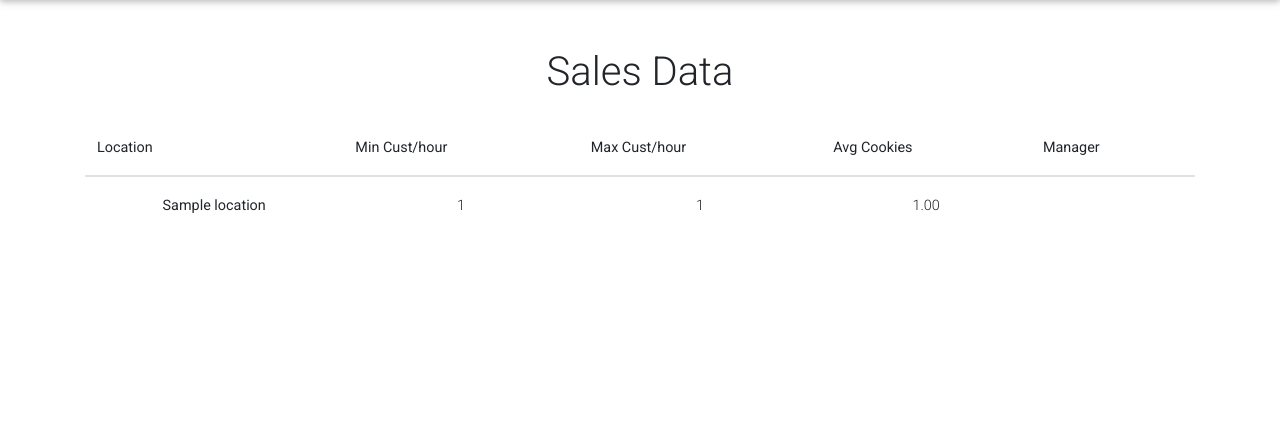
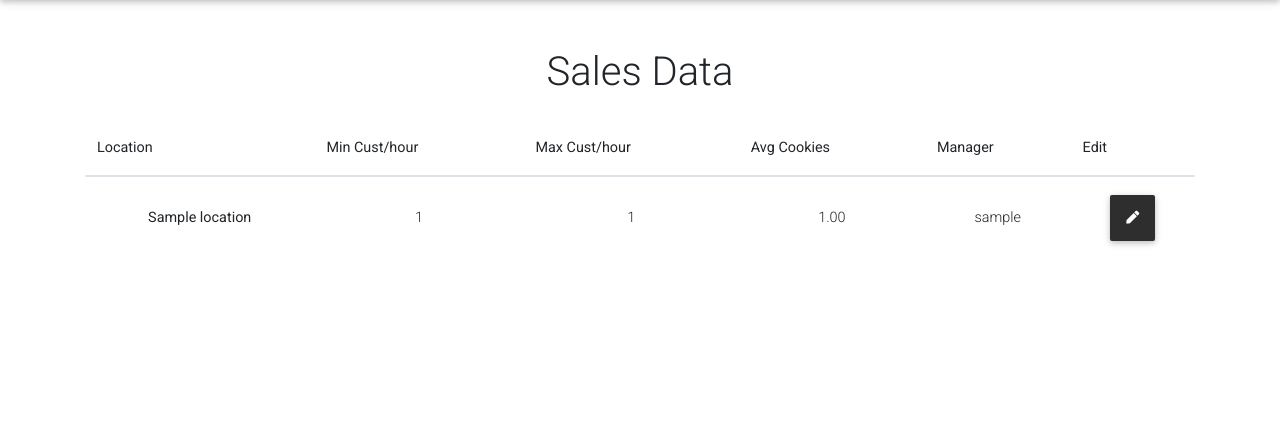
Before and after one commit to LeoKuhorev/cookie-stand-python, a Django app: page /sales/ in a window 1280 px wide. Shown: the part 58-503 px from the top of the page. Run offline with Django 3.2, Linux system fonts and the light colour scheme; a user stored in the database is signed in; tables that the repository leaves empty hold one stand-in row (values such as "Sample post"); some libraries are stand-ins or nearby versions.

Commit message:
store edit form added

```diff
--- a/cookies/urls.py
+++ b/cookies/urls.py
@@ -1,8 +1,9 @@
 from django.urls import path
-from .views import home, sales_data
+from .views import home, sales_data, store_edit
 
 
 urlpatterns = [
     path('', home, name='home'),
-    path('sales/', sales_data, name='sales')
+    path('sales/', sales_data, name='sales'),
+    path('store/<int:store_id>/edit', store_edit, name='edit-store'),
 ]
--- a/cookies/views.py
+++ b/cookies/views.py
@@ -1,6 +1,9 @@
+from django.contrib.auth.decorators import login_required
+from django.http import HttpResponseForbidden
 from django.shortcuts import render
+
+from .forms import LocationForm
 from .models import Cookie, Location
-from django.contrib.auth.decorators import login_required
 
 
 def home(request):
@@ -17,9 +20,9 @@ def home(request):
         item.rating = rating
         cookies.append(item)
 
-
     context = {
-        'items':cookies
+        'items': cookies,
+        'title': 'Welcome',
     }
     return render(request, 'cookies/home.html', context)
 
@@ -27,12 +30,34 @@ def home(request):
 @login_required
 def sales_data(request):
     user = request.user
-    print(user)
-    sales_data = Location.objects.all()
 
-    context = {
-        'user': user,
-        'sales_data': sales_data
-    }
+    if user.is_staff:
+        sales_data = Location.objects.all()
 
-    return render(request, 'cookies/sales.html', context)
+        context = {
+            'user': user,
+            'sales_data': sales_data,
+            'title': 'Sales'
+        }
+
+        return render(request, 'cookies/sales.html', context)
+    else:
+        return HttpResponseForbidden("You don't have rights to access this page. Please contact your system administrator")
+
+
+@login_required
+def store_edit(request, store_id):
+    store = Location.objects.get(pk=store_id)
+    user = request.user
+    if store.manager == user or user.is_superuser:
+
+        form = LocationForm(instance=store)
+
+        context = {
+            'title': f'Edit {store.name}',
+            'form': form
+        }
+        return render(request, 'cookies/store_edit.html', context)
+
+    else:
+        return HttpResponseForbidden("You don't have rights to access this page. Please contact your system administrator")
--- a/server/settings.py
+++ b/server/settings.py
@@ -150,5 +150,9 @@ MEDIA_URL = '/media/'
 # Custom user
 AUTH_USER_MODEL = 'users.CustomUser'
 
+# login option settings
+LOGIN_REDIRECT_URL = 'home'
+LOGIN_URL = 'login'
+
 # Crispy Forms settings
 CRISPY_TEMPLATE_PACK = 'bootstrap4'
--- a/templates/cookies/sales.html
+++ b/templates/cookies/sales.html
@@ -1,13 +1,10 @@
-{% extends '_base.html' %}
-{% load static %}
-
-
-{% block link %}
-  <link rel="stylesheet" type="text/css" href="https://cdn.datatables.net/v/bs4/dt-1.10.21/af-2.3.5/b-1.6.3/b-colvis-1.6.3/b-html5-1.6.3/cr-1.5.2/sc-2.0.2/sp-1.1.1/datatables.min.css"/>
-{% endblock link %}
-
-
-{% block content %}
+{% extends '_base.html' %} {% load static %} {% block link %}
+<link
+  rel="stylesheet"
+  type="text/css"
+  href="https://cdn.datatables.net/v/bs4/dt-1.10.21/af-2.3.5/b-1.6.3/b-colvis-1.6.3/b-html5-1.6.3/cr-1.5.2/sc-2.0.2/sp-1.1.1/datatables.min.css"
+/>
+{% endblock link %} {% block content %}
 <h1 class="content text-center mb-4">Sales Data</h1>
 
 {% if sales_data %}
@@ -20,7 +17,7 @@
         <th scope="col">Max Cust/hour</th>
         <th scope="col">Avg Cookies</th>
         <th scope="col">Manager</th>
-
+        <th scope="col">Edit</th>
       </tr>
     </thead>
     <tbody id="table-body">
@@ -30,24 +27,30 @@
         <td class="align-middle text-center">{{ store.min_customers }}</td>
         <td class="align-middle text-center">{{ store.max_customers }}</td>
         <td class="align-middle text-center">{{ store.avg_sale }}</td>
-            <td class="align-middle text-center">{{ user.name }}</td>
-
-
+        <td class="align-middle text-center">{{ store.manager.username }}</td>
+        {% if user.username == store.manager.username or user.is_superuser %}
+        <td class="align-middle text-center">
+          <a
+            href="{% url 'edit-store' store.id %}"
+            type="button"
+            class="btn btn-elegant px-3"
+            ><i class="fas fa-pen" aria-hidden="true"></i
+          ></a>
+        </td>
+        {% endif %}
       </tr>
       {% endfor %}
     </tbody>
   </table>
 </div>
 {% else %}
-    <h3 class="content">No sales data found, go to the <a href="{% url 'home' %}">home</a> page</h3>
-  {% endif %}
-
-
-
-{% endblock content%}
-
-
-{% block script %}
-  <script type="text/javascript" src="https://cdn.datatables.net/v/bs4/dt-1.10.21/af-2.3.5/b-1.6.3/b-colvis-1.6.3/b-html5-1.6.3/cr-1.5.2/sc-2.0.2/sp-1.1.1/datatables.min.js"></script>
+<h3 class="content">
+  No sales data found, go to the <a href="{% url 'home' %}">home</a> page
+</h3>
+{% endif %} {% endblock content%} {% block script %}
+<script
+  type="text/javascript"
+  src="https://cdn.datatables.net/v/bs4/dt-1.10.21/af-2.3.5/b-1.6.3/b-colvis-1.6.3/b-html5-1.6.3/cr-1.5.2/sc-2.0.2/sp-1.1.1/datatables.min.js"
+></script>
 <script type="text/javascript" src="{% static 'js/history.js' %}"></script>
 {% endblock script %}
--- a/templates/partials/_navbar.html
+++ b/templates/partials/_navbar.html
@@ -1,29 +1,38 @@
 <!--Navbar -->
 <nav class="navbar navbar-expand-lg navbar-light #fafafa">
-  <a class="navbar-brand" href="{% url 'home' %}"><img src="https://img.icons8.com/plasticine/100/000000/cookie.png" width="40" /></a>
-  <button class="navbar-toggler" type="button" data-toggle="collapse" data-target="#navbarSupportedContent-555"
-    aria-controls="navbarSupportedContent-555" aria-expanded="false" aria-label="Toggle navigation">
+  <a class="navbar-brand" href="{% url 'home' %}"
+    ><img
+      src="https://img.icons8.com/plasticine/100/000000/cookie.png"
+      width="40"
+  /></a>
+  <button
+    class="navbar-toggler"
+    type="button"
+    data-toggle="collapse"
+    data-target="#navbarSupportedContent-555"
+    aria-controls="navbarSupportedContent-555"
+    aria-expanded="false"
+    aria-label="Toggle navigation"
+  >
     <span class="navbar-toggler-icon"></span>
   </button>
   <div class="collapse navbar-collapse" id="navbarSupportedContent-555">
     <ul class="navbar-nav mr-auto">
-      <li class="nav-item
-        {% if '/' == request.path %}
-          active
-        {% endif %}
-      ">
-        <a class="nav-link" href="{% url 'home' %}"><i class="fas fa-home"></i> HOME
+      <li class="nav-item {% if '/' == request.path %} active {% endif %}">
+        <a class="nav-link" href="{% url 'home' %}"
+          ><i class="fas fa-home"></i> HOME
           <span class="sr-only">(current)</span>
         </a>
       </li>
     </ul>
     <ul class="navbar-nav ml-auto">
-      {% if user.is_authenticated %}
+      {% if user.is_authenticated %} {% if user.is_staff %}
       <li class="nav-item">
         <a class="nav-link" href="{% url 'sales' %}">
           <i class="far fa-user"></i> SALES
         </a>
       </li>
+      {% endif %}
       <li class="nav-item">
         <a class="nav-link" href="{% url 'profile' %}">
           <i class="far fa-user"></i> PROFILE
@@ -41,7 +50,6 @@
         </a>
       </li>
       {% endif %}
-
     </ul>
   </div>
 </nav>
```
Also changed, not shown: cookies/forms.py (added, +7 -0 lines), templates/cookies/store_edit.html (added, +11 -0 lines), README.md (added). Lines whose indentation alone changed are shown as unchanged.
